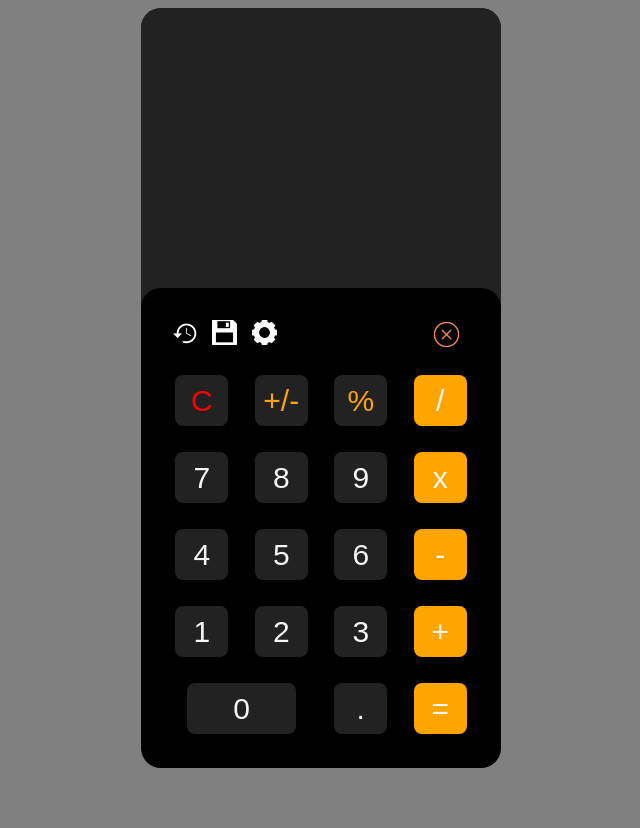
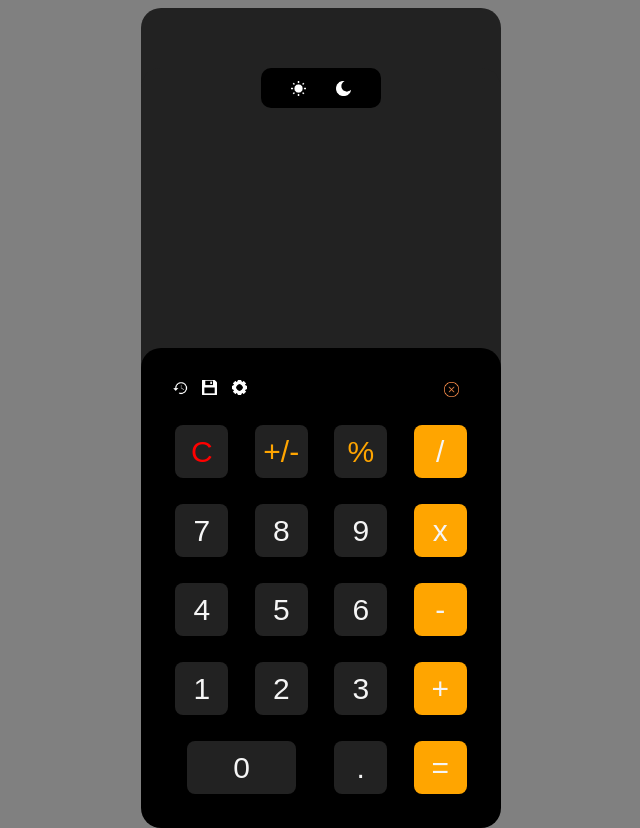
Before and after one commit to JoaquinHoward/ZeroToHeroJourney, a plain HTML site: page calculator/index.html in a window 1280 px wide. Shown: the whole page, without its empty margins (319-959 px from the left). Before the commit the page ends 800 px from the top, so only its background shows below. Drawn offline with Linux system fonts and the light colour scheme; a web font is replaced by a local one.

Commit message:
Added lighting images

```diff
--- a/calculator/index.html
+++ b/calculator/index.html
@@ -9,7 +9,12 @@
     </head>
     <body>
         <div class="calculator">
-            <div class="display"></div>
+            <div class="display">
+                <div class="lighting">
+                    <img src="/calculator/images/lightIcon.png">
+                    <img src="/calculator/images/darkIcon.png">
+                </div>
+            </div>
             <div class="abilities">
                 <!-- <div class="operators"></div>
                 <div class="numbers"></div> -->
--- a/calculator/style.css
+++ b/calculator/style.css
@@ -96,7 +96,29 @@ button:active{
 }
 
 img{
-    width: 25px;
-    height: 25px;
+    width: 15px;
+    height: 15px;
     margin-right: 10px;
 }
+
+img:hover{
+    background-color: #222;
+    border-radius: 50%;
+}
+
+.lighting{
+    display: flex;
+    justify-content: center;
+    align-items: center;
+    margin-top: 60px;
+    gap: 30px;
+    background-color: black;
+    width: 120px;
+    height: 35px;
+    border-radius: 10px;
+    margin: 60px auto 0 auto;
+    padding: 20px;
+}
+.lighting img{
+    margin-right: 0;
+}
```
Also changed, not shown: calculator/images/darkIcon.png (added), calculator/images/lightIcon.png (added).
